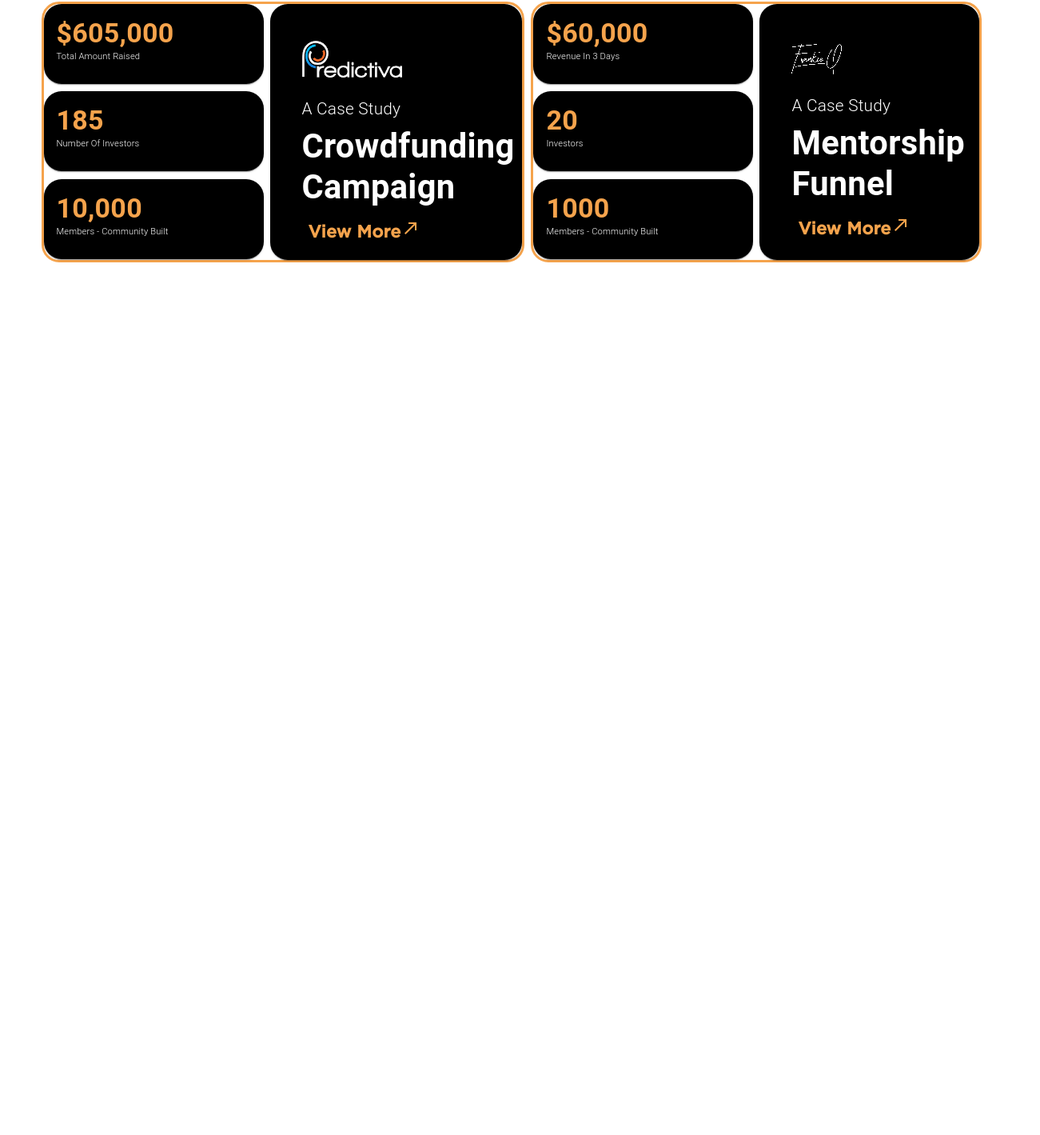
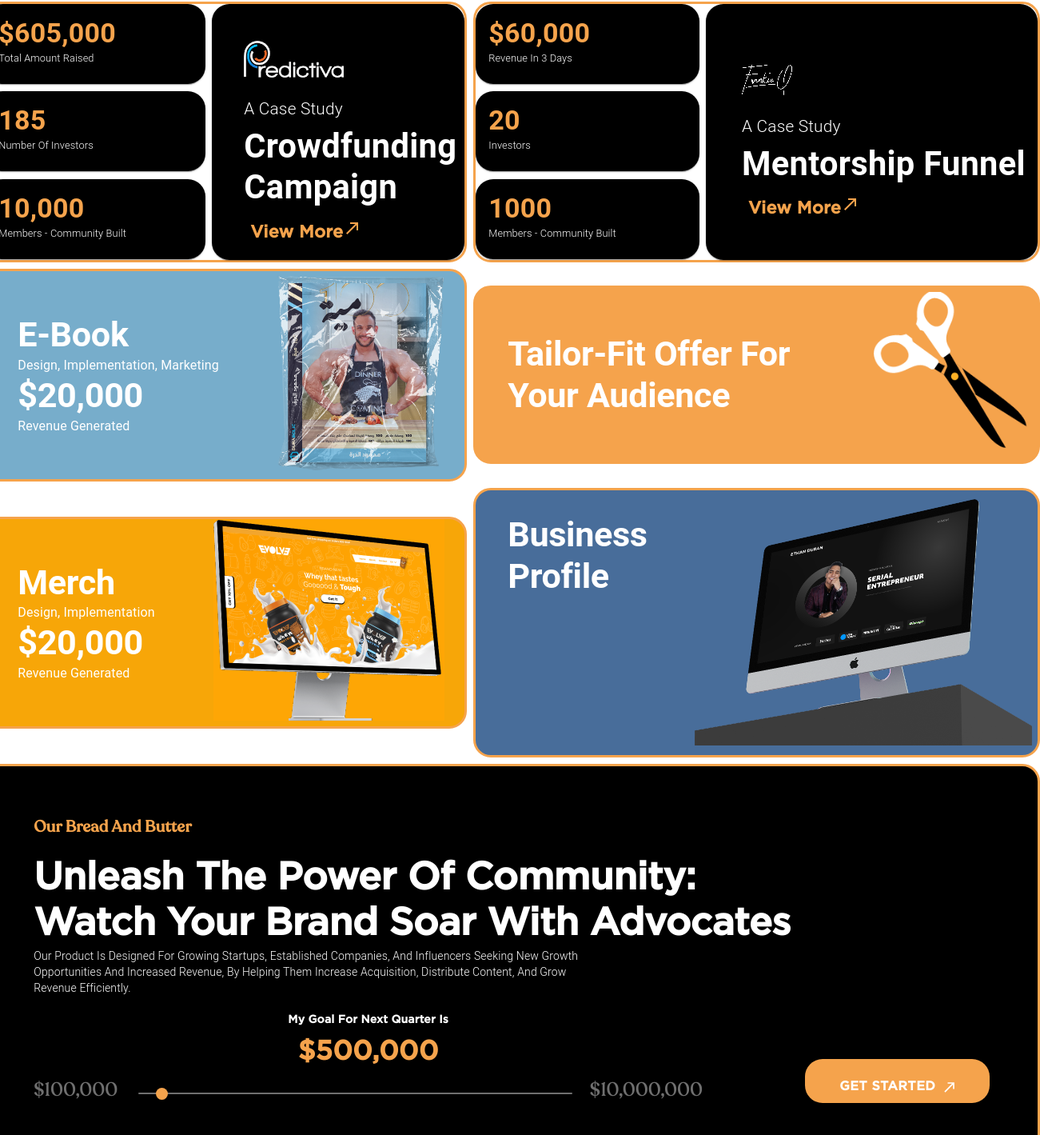
Before and after one commit to AmjadShakhshir/mentora, a React (Create React App) app in the folder mentora_react/: page / in a window 1280 px wide. Shown: the part 3543-4962 px from the top of the page at 80% size, 1301 px wide, since content can reach past the window. Before the commit the page ends 3951 px from the top, so only its background shows below. Built offline with nearby package versions, Linux system fonts and the light colour scheme.

Commit message:
add custom slider and grid item 7

```diff
--- a/mentora_react/package.json
+++ b/mentora_react/package.json
@@ -49,6 +49,7 @@
   },
   "devDependencies": {
     "@babel/eslint-parser": "^7.5.4",
-    "react-error-overlay": "^6.0.9"
+    "react-error-overlay": "^6.0.9",
+    "sass": "^1.62.1"
   }
 }
--- /dev/null
+++ b/mentora_react/src/containers/CaseStudies/BudgetSlider.js
@@ -0,0 +1,57 @@
+import * as React from 'react';
+import Box from '@mui/material/Box';
+import Grid from '@mui/material/Grid';
+import Typography from '@mui/material/Typography';
+import './BudgetSlider.scss';
+
+function BudgetSlider() {
+  const [budget, setBudget] = React.useState(500000); // set initial budget to $500,000
+
+  const handleBudgetChange = (event) => {
+    let newBudget = event.target.value.replace(/[^0-9]/g, ''); // remove any non-numeric characters from input
+    newBudget = Math.max(100000, Math.min(10000000, newBudget)); // constrain budget to range $100,000 to $10,000,000
+    setBudget(parseInt(newBudget)); // convert to integer and update state
+  };
+
+  const formatBudget = (budget) => {
+    return budget.toString().replace(/\B(?=(\d{3})+(?!\d))/g, ","); // add comma separators to budget value
+  };
+
+  return (
+    <Box sx={{ width: '70%', display:'flex', flexDirection:'column', gap: '10px', justifyContent: 'center', alignItems: 'center' }}>
+      <Typography variant='body2' fontWeight={700} fontFamily={'Gotham'}>My Goal For Next Quarter Is</Typography>
+
+      <Typography color={'#F5A34C'} variant='h4' fontWeight={700} fontFamily={'Gotham'}>${formatBudget(budget)}</Typography>
+
+      <Grid container spacing={3} alignItems="center">
+        <Grid item color={'white'}>
+          <Typography variant='h5' color={'#6f6f6f'} fontFamily={'Recoleta'}>$100,000</Typography>
+        </Grid>
+        <Grid item xs>
+          <input
+          className='slider'
+            style={{width: "100%",
+            'WebkitAppearance': 'none',
+            'backgroundColor': '#6f6f6f',
+            'height': '2px',
+            'borderRadius': '2px',
+            'outline': 'none',
+            'marginTop': '10px',
+          }}
+            type="range"
+            min="100000"
+            max="10000000"
+            step="1000"
+            value={budget}
+            onChange={handleBudgetChange}
+            id="budget-slider"
+          />
+        </Grid>
+        <Grid item color={'white'}>
+          <Typography variant='h5' color={'#6f6f6f'} fontFamily={'Recoleta'}>$10,000,000</Typography>
+        </Grid>
+      </Grid>
+    </Box>
+  );
+}
+export default BudgetSlider
--- /dev/null
+++ b/mentora_react/src/containers/CaseStudies/BudgetSlider.scss
@@ -0,0 +1,10 @@
+.slider {
+    &::-webkit-slider-thumb {
+        appearance: none;
+        -webkit-appearance: none;
+        background: #F5A34C;
+        height: 15px;
+        width: 15px;
+        border-radius: 50%;
+    }
+}
--- a/mentora_react/src/containers/CaseStudies/CaseCard.js
+++ b/mentora_react/src/containers/CaseStudies/CaseCard.js
@@ -6,7 +6,7 @@ const CaseCard = ({spanText, title}) => {
     <Card sx={{ minWidth: 275, height: '100%', bgcolor: 'black', color: 'white', borderRadius: '22px'}}>
         <CardContent>
           <Typography variant='h4' fontWeight={'700'} color={'#F5A34C'}>{title}</Typography>
-          <Typography variant='body2' fontSize={'.7rem'} fontWeight={'300'}>{spanText}</Typography>
+          <Typography variant='body1' fontSize={'.8rem'} fontWeight={'300'}>{spanText}</Typography>
       </CardContent>
     </Card>
   )
--- a/mentora_react/src/containers/CaseStudies/CaseStudies.js
+++ b/mentora_react/src/containers/CaseStudies/CaseStudies.js
@@ -4,6 +4,8 @@ import CaseCard from './CaseCard';
 import CaseCardBig from './CaseCardBig';
 import { images } from '../../constants';
 import CallMadeIcon from '@mui/icons-material/CallMade';
+import BudgetSlider from './BudgetSlider';
+import { Buttons } from "../../components";
 
 const CaseStudies = () => {
   return (
@@ -20,7 +22,7 @@ const CaseStudies = () => {
         }}>How We Scale It.</Typography>
 
         {/* Grid Area */}
-        <Box sx={{
+        <Box component={'section'} sx={{
             display: 'grid',
                 gridAutoFlow: 'row',
                 gridTemplateColumns: 'repeat(2, 1fr)',
@@ -30,7 +32,7 @@ const CaseStudies = () => {
                 padding: '20px 0',
         }}>
             {/* Grid 1 */}
-            <Box
+            <Box component={'section'}
             sx={{
                 display: 'grid',
                 gridAutoFlow: 'column',
@@ -54,7 +56,7 @@ const CaseStudies = () => {
             </Box>
 
             {/* Grid 2 */}
-            <Box
+            <Box component={'section'}
             sx={{
                 display: 'grid',
                 gridAutoFlow: 'column',
@@ -76,6 +78,115 @@ const CaseStudies = () => {
                   title={'Mentorship Funnel'} spanText={'A Case Study'} link={'View More'} symbol={<CallMadeIcon />} />
               </Box>
             </Box>
+
+            {/* Grid 3 */}
+              <Box component={'section'} bgcolor={'#77adcb'} color={'white'}
+            sx={{
+                display: 'grid',
+                gridAutoFlow: 'column',
+                gap: 1,
+                border: '3px solid #F5A34C',
+                borderRadius: '22px'
+              }}>
+                <Box component={'section'} borderRadius= '22px' padding={'20px 40px'} alignSelf={'center'}>
+                    <Typography variant='h2' fontWeight={700} fontSize={'2.7rem'}>E-Book</Typography>
+                    <Typography>Design, Implementation, Marketing</Typography>
+                    <Typography variant='h2' fontWeight={700} fontSize={'2.7rem'}>$20,000</Typography>
+                    <Typography>Revenue Generated</Typography>
+                </Box>
+                <Box>
+                    <img src={images.book} alt="Bodybuilding magazine" />
+                </Box>
+              </Box>
+
+              {/* Grid 4 */}
+              <Box component={'section'} bgcolor={'#f5a34c'} color={'white'}
+            sx={{
+                display: 'grid',
+                gridAutoFlow: 'column',
+                gap: 1,
+                border: '3px solid #F5A34C',
+                borderRadius: '22px',
+              }}>
+                <Box component={'section'} borderRadius= '22px' padding={'30px 40px'} alignSelf={'center'}>
+                    <Typography variant='h2' fontWeight={700} fontSize={'2.7rem'}>Tailor-Fit Offer For Your Audience</Typography>
+                </Box>
+                <Box borderRadius={'22px'} padding={'5px'} >
+                    <img height={'200px'} width={'200px'} src={images.scissor} alt="white scissor" />
+                </Box>
+              </Box>
+
+              {/* Grid 5 */}
+              <Box component={'section'} bgcolor={'#f7a608'} color={'white'}
+            sx={{
+                display: 'grid',
+                gridAutoFlow: 'column',
+                gap: 1,
+                border: '3px solid #F5A34C',
+                borderRadius: '22px',
+              }}>
+                <Box component={'section'} borderRadius= '22px' padding={'20px 40px'} alignSelf={'center'}>
+                    <Typography variant='h2' fontWeight={700} fontSize={'2.7rem'}>Merch</Typography>
+                    <Typography>Design, Implementation</Typography>
+                    <Typography variant='h2' fontWeight={700} fontSize={'2.7rem'}>$20,000</Typography>
+                    <Typography>Revenue Generated</Typography>
+                </Box>
+                <Box>
+                    <img src={images.screen1} alt="screen with ads of Evolve" />
+                </Box>
+              </Box>
+
+              {/* Grid 6 */}
+              <Box component={'section'} bgcolor={'#486d9a'} color={'white'}
+            sx={{
+                display: 'grid',
+                gridAutoFlow: 'column',
+                gap: 1,
+                border: '3px solid #F5A34C',
+                borderRadius: '22px',
+              }}>
+                <Box component={'section'} borderRadius= '22px' padding={'30px 40px'} alignSelf={'flex-start'}>
+                    <Typography variant='h2' fontWeight={700} fontSize={'2.7rem'}>Business Profile</Typography>
+                </Box>
+                <Box borderRadius={'22px'} padding={'5px'} >
+                    <img src={images.screen} alt="white scissor" />
+                </Box>
+              </Box>
+              {/* Grid 7 */}
+              <Box component={'section'} bgcolor={'black'} color={'white'}
+            sx={{
+                padding: '60px',
+                border: '3px solid #F5A34C',
+                borderRadius: '22px',
+                gridColumn: 'span 2',
+                gridRow: 'span 3',
+              }}>
+                  <Typography variant='h6' sx={{
+                      fontFamily: 'Recoleta',
+                      color: '#F5A34C',
+                      fontWeight: 700,
+                      pb: '20px',
+                  }}>Our Bread And Butter</Typography>
+                  <Typography variant='h2'sx={{
+                    fontFamily: 'Gotham',
+                    fontWeight: 700,
+                    fontSize: '3rem',
+                    maxWidth: '80%'
+                    }}>Unleash The Power Of Community: Watch Your Brand Soar With Advocates</Typography>
+                  <Typography variant='body2'
+                  fontWeight={300}
+                  maxWidth={'60%'}
+                  pb={'20px'}
+                  >Our Product Is Designed For Growing Startups, Established Companies, And Influencers Seeking New Growth Opportunities And Increased Revenue, By Helping Them Increase Acquisition, Distribute Content, And Grow Revenue Efficiently.</Typography>
+                  <Box component={'section'} sx={{
+                    display: 'flex',
+                    justifyContent: 'space-between',
+                    alignItems: 'flex-end'
+                  }}>
+                    <BudgetSlider />
+                    <Buttons text='Make It Happens'/>
+                  </Box>
+              </Box>
         </Box>
     </Box>
   )
```
Also changed, not shown: mentora_react/src/assets/scissor.png, 1 other file (tests, documents, lock files or other folders).
